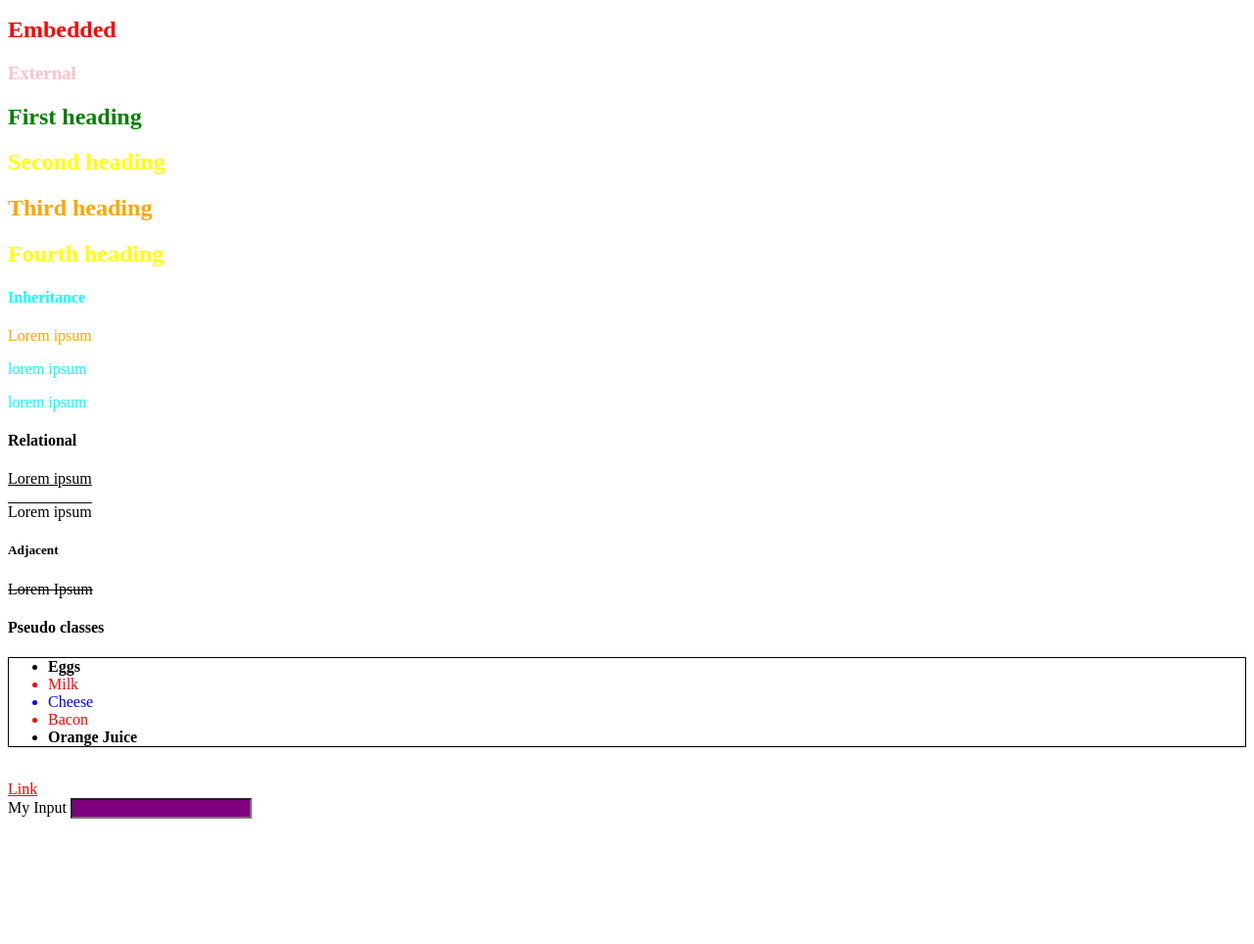
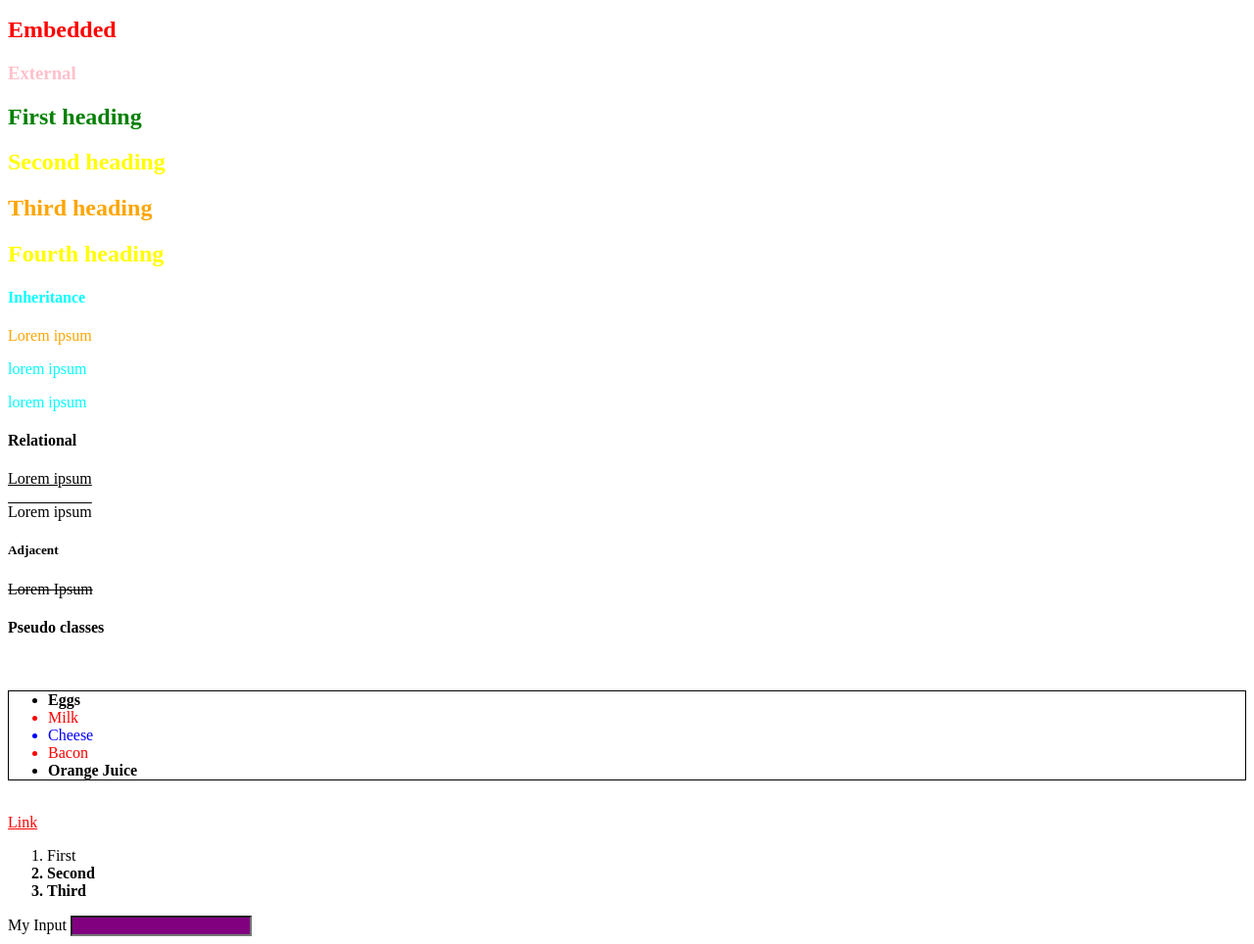
Before and after one commit to JHarry444/STGP-Demos, a plain HTML site: page 07_Selectors/index.html in a window 1280 px wide. Shown: the part 97-1061 px from the top of the page at 98% size. Before the commit the page ends 941 px from the top, so only its background shows below. Drawn offline with Linux system fonts and the light colour scheme.

Commit message:
NOT example

```diff
--- a/07_Selectors/index.css
+++ b/07_Selectors/index.css
@@ -48,6 +48,11 @@ h4~ul {
     border: 1px solid black;
 }
 
+/* Selects every li EXCEPT the 1st child */
+ol > li:not(:first-child) {
+    font-weight: bold;
+}
+
 ul > li:first-child, ul > li:last-child {
     font-weight: bold;
 }
--- a/07_Selectors/index.html
+++ b/07_Selectors/index.html
@@ -43,6 +43,7 @@
     </section>
     <section>
         <h4>Pseudo classes</h4>
+        <br>
         <ul>
             <li>Eggs</li>
             <li>Milk</li>
@@ -52,6 +53,18 @@
         </ul>
         <br>
         <a href="#">Link</a>
+        <br>
+        <ol>
+            <li>
+                First
+            </li>
+            <li>
+                Second
+            </li>
+            <li>
+                Third
+            </li>
+        </ol>
     </section>
     <section>
         <label for="myInput">My Input</label>
```
